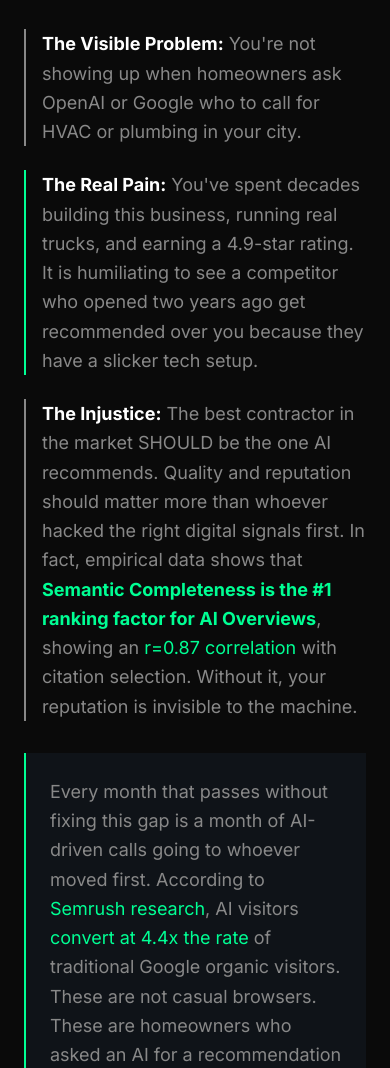
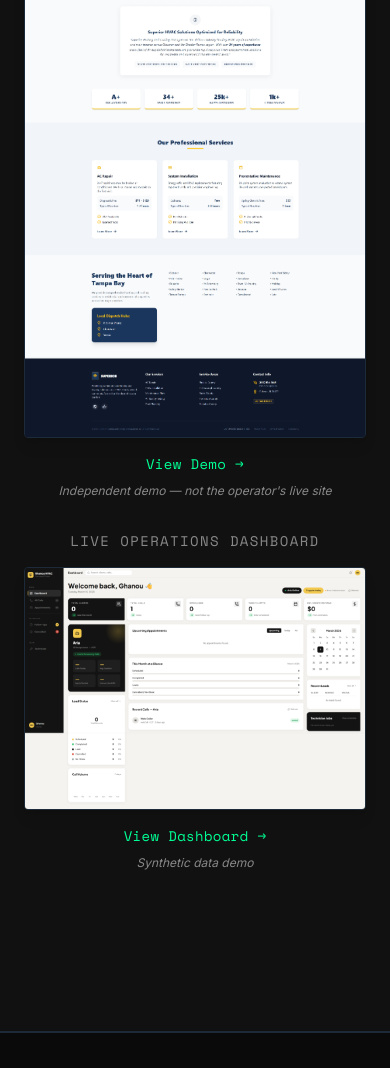
Before and after one commit to ghanouconquer-gif/website-v3, a website built with Vite: page index.html in a window 390 px wide. Shown: the part 3545-4613 px from the top of the page. Built offline with nearby package versions, Linux system fonts and the light colour scheme.

Commit message:
fix(demo): restore website and dashboard demo preview sections

```diff
--- a/case-studies/index.html
+++ b/case-studies/index.html
@@ -569,6 +569,29 @@ height="0" width="0" style="display:none;visibility:hidden"></iframe></noscript>
                       font-size: 0.8rem; margin-top: 0.5rem;">
               Recording in progress — check back shortly
             </p>
+
+            <!-- Previews -->
+            <div class="flex flex-col md:flex-row gap-6 mb-10 text-left">
+                <!-- Left: GEO Website -->
+                <div class="flex-1 text-center">
+                    <p class="font-mono text-[10px] text-brand-gray uppercase tracking-widest mb-3">GEO-Optimized Website</p>
+                    <a href="https://superior-geo-template.vercel.app" target="_blank" rel="noopener" class="block group relative">
+                        <img src="/demo-website.png" alt="GEO-Optimized HVAC Website Demo" class="w-full border border-brand-border rounded shadow-lg transition-transform duration-300 group-hover:-translate-y-1 group-hover:shadow-[0_10px_20px_rgba(0,255,148,0.1)]" loading="lazy">
+                        <div class="absolute inset-0 bg-[#00FF94]/0 group-hover:bg-[#00FF94]/5 transition-colors rounded"></div>
+                    </a>
+                    <a href="https://superior-geo-template.vercel.app" target="_blank" rel="noopener" class="inline-block mt-3 text-[#00FF94] hover:text-white transition-colors font-mono text-xs tracking-wide">View Demo &rarr;</a>
+                </div>
+
+                <!-- Right: Dashboard -->
+                <div class="flex-1 text-center">
+                    <p class="font-mono text-[10px] text-brand-gray uppercase tracking-widest mb-3">Live Operations Dashboard</p>
+                    <a href="https://hvac-dashboard-v2.vercel.app" target="_blank" rel="noopener" class="block group relative">
+                        <img src="/demo-dashboard.png" alt="HVAC Operations Dashboard Demo" class="w-full border border-brand-border rounded shadow-lg transition-transform duration-300 group-hover:-translate-y-1 group-hover:shadow-[0_10px_20px_rgba(0,255,148,0.1)]" loading="lazy">
+                        <div class="absolute inset-0 bg-[#00FF94]/0 group-hover:bg-[#00FF94]/5 transition-colors rounded"></div>
+                    </a>
+                    <a href="https://hvac-dashboard-v2.vercel.app" target="_blank" rel="noopener" class="inline-block mt-3 text-[#00FF94] hover:text-white transition-colors font-mono text-xs tracking-wide">View Dashboard &rarr;</a>
+                </div>
+            </div>
         </div>
     </section>
 
--- a/index.html
+++ b/index.html
@@ -399,6 +399,40 @@
                   font-size: 0.8rem; margin-top: 0.5rem;">
           Recording in progress — check back shortly
         </p>
+
+        <!-- Previews -->
+        <div class="flex flex-col md:flex-row gap-8 mb-16 text-left">
+          <!-- Left: GEO Website -->
+          <div class="flex-1 text-center">
+            <p class="font-mono text-sm text-brand-gray uppercase tracking-widest mb-4">GEO-Optimized Website</p>
+            <a href="https://superior-geo-template.vercel.app" target="_blank" rel="noopener"
+              class="block group relative">
+              <img src="/demo-website.png" alt="GEO-Optimized HVAC Website Demo"
+                class="w-full border border-brand-border rounded shadow-lg transition-transform duration-300 group-hover:-translate-y-2 group-hover:shadow-[0_20px_40px_rgba(0,255,148,0.1)]"
+                loading="lazy">
+              <div class="absolute inset-0 bg-[#00FF94]/0 group-hover:bg-[#00FF94]/5 transition-colors rounded"></div>
+            </a>
+            <a href="https://superior-geo-template.vercel.app" target="_blank" rel="noopener"
+              class="inline-block mt-4 text-[#00FF94] hover:text-white transition-colors font-mono text-sm tracking-wide">View
+              Demo &rarr;</a>
+            <p class="text-brand-gray text-xs mt-2 italic">Independent demo — not the operator's live site</p>
+          </div>
+
+          <!-- Right: Dashboard -->
+          <div class="flex-1 text-center">
+            <p class="font-mono text-sm text-brand-gray uppercase tracking-widest mb-4">Live Operations Dashboard</p>
+            <a href="https://hvac-dashboard-v2.vercel.app" target="_blank" rel="noopener" class="block group relative">
+              <img src="/demo-dashboard.png" alt="HVAC Operations Dashboard Demo"
+                class="w-full border border-brand-border rounded shadow-lg transition-transform duration-300 group-hover:-translate-y-2 group-hover:shadow-[0_20px_40px_rgba(0,255,148,0.1)]"
+                loading="lazy">
+              <div class="absolute inset-0 bg-[#00FF94]/0 group-hover:bg-[#00FF94]/5 transition-colors rounded"></div>
+            </a>
+            <a href="https://hvac-dashboard-v2.vercel.app" target="_blank" rel="noopener"
+              class="inline-block mt-4 text-[#00FF94] hover:text-white transition-colors font-mono text-sm tracking-wide">View
+              Dashboard &rarr;</a>
+            <p class="text-brand-gray text-xs mt-2 italic">Synthetic data demo</p>
+          </div>
+        </div>
       </div>
     </section>
 
```
